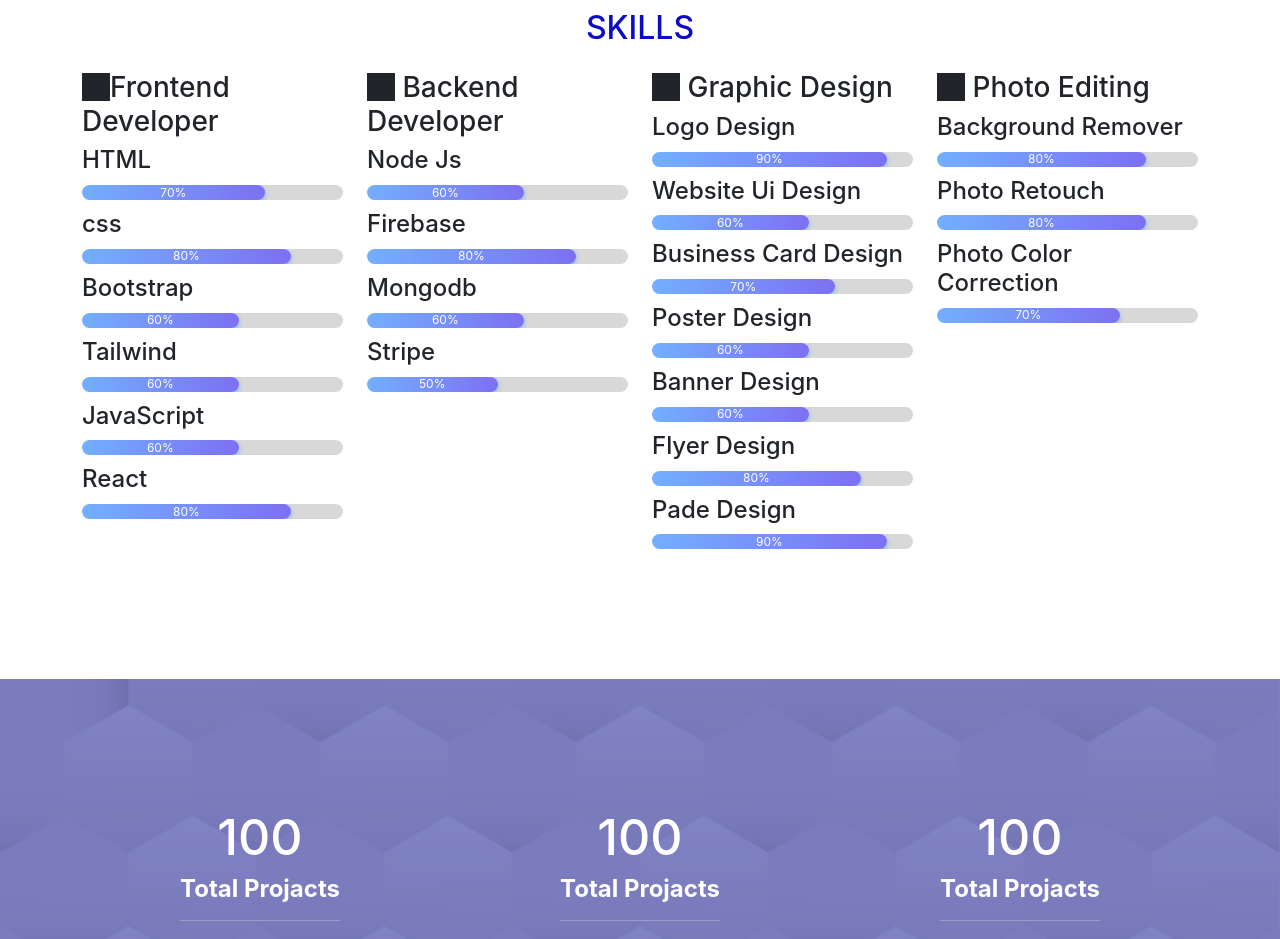
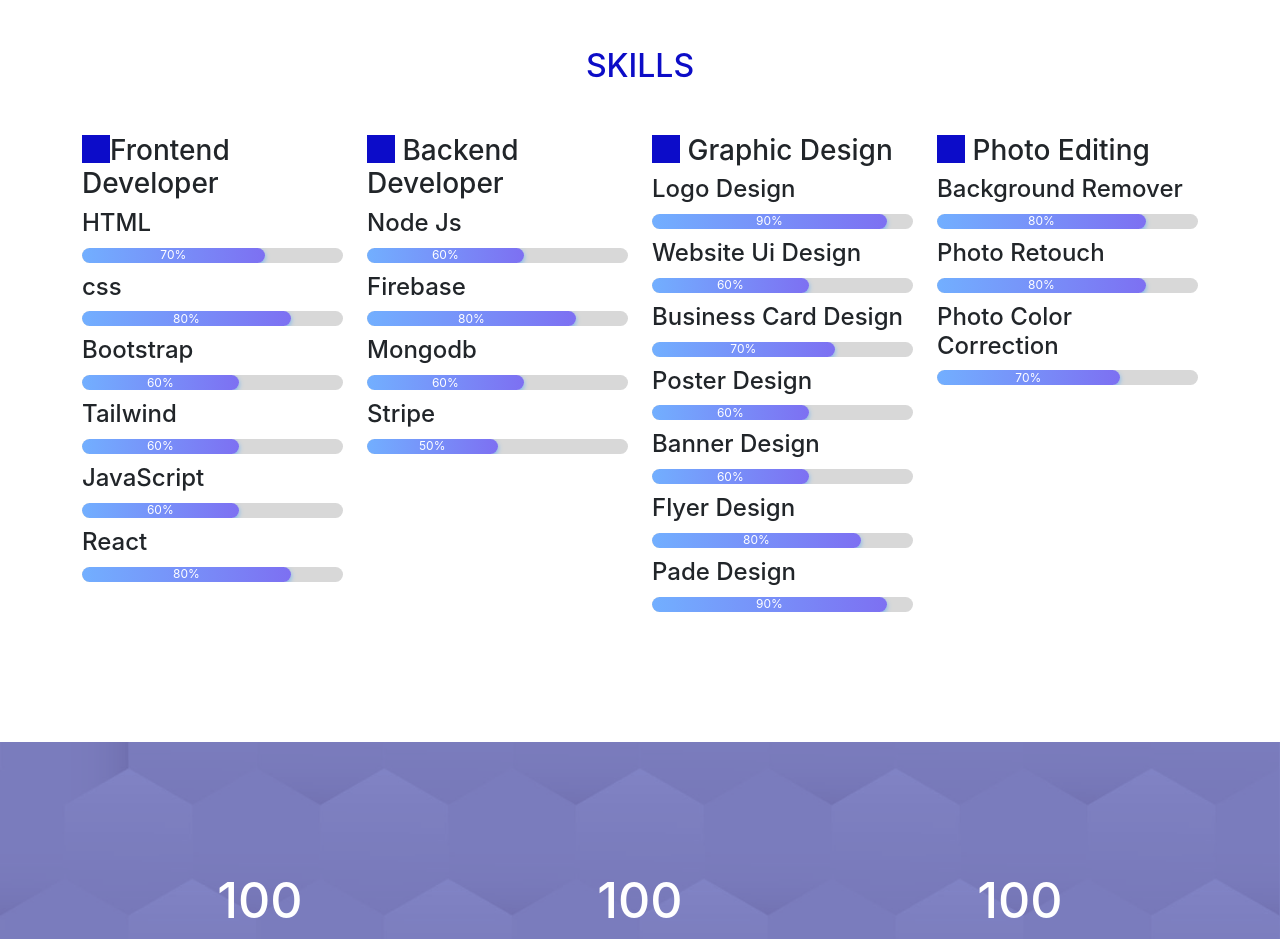
Before and after one commit to NurulHudaDev/NurulHuda-PortfolioWebsite, a React (Create React App) app: page / in a window 1280 px wide. Shown: the part 1260-2199 px from the top of the page. Built offline with nearby package versions, Linux system fonts and the light colour scheme.

Commit message:
portfolio-website

```diff
--- a/package.json
+++ b/package.json
@@ -3,6 +3,8 @@
   "version": "0.1.0",
   "private": true,
   "dependencies": {
+    "@fortawesome/fontawesome-svg-core": "^6.1.1",
+    "@fortawesome/free-solid-svg-icons": "^6.1.1",
     "@fortawesome/react-fontawesome": "^0.1.18",
     "@testing-library/jest-dom": "^5.16.4",
     "@testing-library/react": "^13.3.0",
@@ -10,9 +12,11 @@
     "bootstrap": "^5.1.3",
     "react": "^18.1.0",
     "react-bootstrap": "^2.4.0",
+    "react-countup": "^6.2.0",
     "react-dom": "^18.1.0",
     "react-router-dom": "^6.3.0",
     "react-scripts": "5.0.1",
+    "react-visibility-sensor": "^5.1.1",
     "web-vitals": "^2.1.4"
   },
   "scripts": {
--- a/src/Pages/MyProject/MyProject.js
+++ b/src/Pages/MyProject/MyProject.js
@@ -1,5 +1,5 @@
 import React from 'react';
-import { Card, CardGroup, Col, Container, Row } from 'react-bootstrap';
+import { Card, CardGroup, Container } from 'react-bootstrap';
 import webSiteImage1 from '../../images/web-site-image1.png'
 import webSiteImage2 from '../../images/web-site-image2.png'
 import webSiteImage3 from '../../images/web-site-image3.png'
--- a/src/Pages/Servics/Servics.css
+++ b/src/Pages/Servics/Servics.css
@@ -1,5 +1,5 @@
 .servic-cards{
-    gap: 20px;
+    gap: 40px;
 }
 .servic-card{
     padding: 20px;
--- a/src/Pages/Servics/Servics.js
+++ b/src/Pages/Servics/Servics.js
@@ -1,5 +1,5 @@
 import React from 'react';
-import { Container, Row, Col, CardGroup, Card } from 'react-bootstrap'
+import { Container, CardGroup, Card } from 'react-bootstrap'
 import WebDeveloparIcon from '../../Icon/web-developar-icon.png'
 import GraphicDesignIcon from '../../Icon/graphic-design-icon.png'
 import PhotoEditingIcon from '../../Icon/photo-editing-icon.png'
--- a/src/Pages/Skills/Skills.css
+++ b/src/Pages/Skills/Skills.css
@@ -19,6 +19,9 @@
 }
 .sikill{
 	color: rgb(12, 12, 199);
+}
+.font-awesome{
+	color: rgb(12, 12, 201);
 }
 .progress {
 	background-color: #d8d8d8;
--- a/src/Pages/Skills/Skills.js
+++ b/src/Pages/Skills/Skills.js
@@ -36,7 +36,7 @@ const Skills = () => {
     return (
         <div>
             <Container className='sikills'>
-                <h2 className='text-center mb-4 sikill'>SKILLS</h2>
+                <h2 className='text-center mb-5 sikill'>SKILLS</h2>
                 <Row>
                <Col lg={3} md={6} sm={12}>
                <h3><FontAwesomeIcon className='font-awesome' icon={faSquareFull} />Frontend Developer</h3>
--- a/src/Pages/Summary/Summary.js
+++ b/src/Pages/Summary/Summary.js
@@ -1,5 +1,7 @@
 import React from 'react';
 import { Container, Row, Col } from 'react-bootstrap'
+import CountUp from 'react-countup';
+import VisibilitySensor from 'react-visibility-sensor';
 import './Summary.css'
 const Summary = () => {
     return (
@@ -9,21 +11,45 @@ const Summary = () => {
                     <Row>
                         <Col lg={4} md={6} sm={12} className='d-flex justify-content-center text-center summary-conten'>
                             <div>
-                                <h2>100</h2>
+                            <h2>
+                                    <CountUp start={0} end={100}>
+                                        {({ countUpRef, start }) => (
+                                            <VisibilitySensor onChange={start}>
+                                                <span ref={countUpRef} />
+                                            </VisibilitySensor>
+                                        )}
+                                    </CountUp>
+                                </h2>
                                 <h4>Total Projacts</h4>
                                 <hr className='bg-white w-30' />
                             </div>
                         </Col>
                         <Col lg={4} md={6} sm={12} className='d-flex justify-content-center text-center summary-conten'>
                             <div>
-                                <h2>100</h2>
+                            <h2>
+                                    <CountUp start={0} end={100}>
+                                        {({ countUpRef, start }) => (
+                                            <VisibilitySensor onChange={start}>
+                                                <span ref={countUpRef} />
+                                            </VisibilitySensor>
+                                        )}
+                                    </CountUp>
+                                </h2>
                                 <h4>Total Projacts</h4>
                                 <hr className='bg-white w-30' />
                             </div>
                         </Col>
                         <Col lg={4} md={6} sm={12} className='d-flex justify-content-center text-center summary-conten'>
                             <div>
-                                <h2>100</h2>
+                            <h2>
+                                    <CountUp start={0} end={100}>
+                                        {({ countUpRef, start }) => (
+                                            <VisibilitySensor onChange={start}>
+                                                <span ref={countUpRef} />
+                                            </VisibilitySensor>
+                                        )}
+                                    </CountUp>
+                                </h2>
                                 <h4>Total Projacts</h4>
                                 <hr className='bg-white w-30' />
                             </div>
--- a/src/Pages/TopBanner/TopBanner.js
+++ b/src/Pages/TopBanner/TopBanner.js
@@ -1,6 +1,6 @@
 import React from 'react';
 import { Container, Row, Col } from 'react-bootstrap'
-import BannerImage from '../../images/banner_image1.png'
+// import BannerImage from '../../images/banner_image1.png'
 import './TopBanner.css';
 
 const TopBanner = () => {
```
Also changed, not shown: 1 other file (tests, documents, lock files or other folders).
